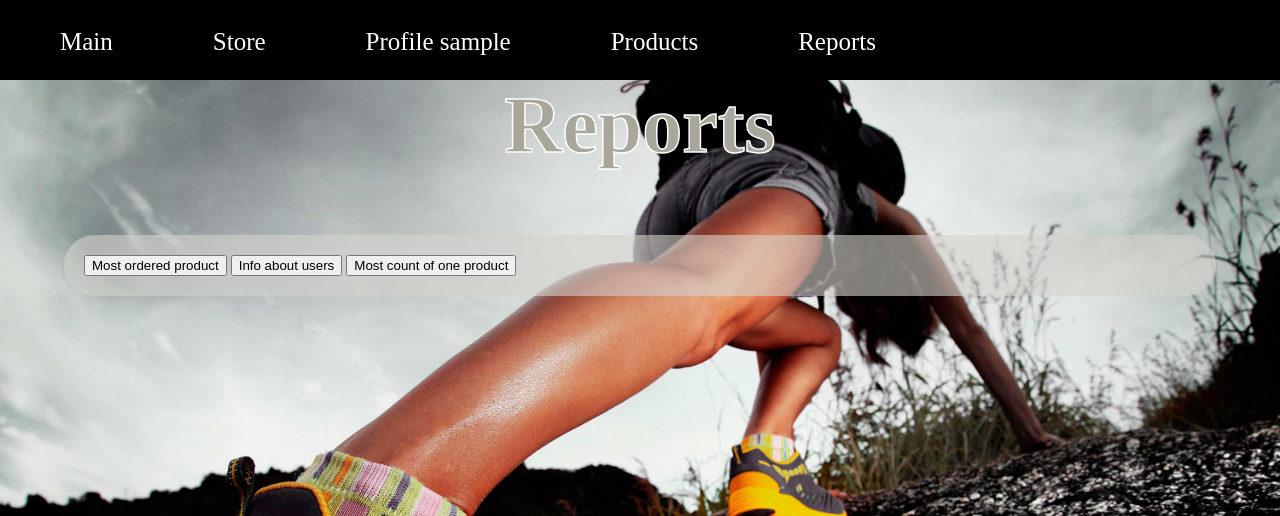
After one commit to Passkera/SportMole, a Flask app: page /reports in a window 1280 px wide. The commit adds this page. Shown: the top 516 px of the page. Run offline with Flask 3, Linux system fonts and the light colour scheme; the visitor is signed in with stand-in values (Sample User, id 1).

Commit message:
Added reports Repaired product.html

```diff
--- a/main.py
+++ b/main.py
@@ -142,6 +142,37 @@ def products():
                            role=session['role'], login=session['login'])
 
 
+@app.route("/reports", methods=['POST', 'GET'])
+def reports():
+    if session['role'] != 'admin':
+        return redirect(url_for('index'))
+    if request.method == 'POST':
+        connection = get_db()
+        with connection.cursor() as cursor:
+            if request.form['report'] == '1':
+                cursor.execute("select `product_id`,count(`product_id`) as `count ordered`"
+                               "from `orders`"
+                               "group by `product_id`"
+                               "order by count(*) DESC")
+                msg = cursor.fetchall()
+                flash(msg, '1')
+
+            elif request.form['report'] == '2':
+                cursor.execute("select * from users")
+                msg = cursor.fetchall()
+                flash(msg, '2')
+
+            elif request.form['report'] == '3':
+                cursor.execute("select `product_id`, max(`value`) as `count value`"
+                               "from `orders`"
+                               "group by `product_id`"
+                               "order by max(value) DESC")
+                msg = cursor.fetchall()
+                flash(msg, '3')
+        return redirect(url_for('reports'))
+    return render_template('reports.html', title='Reports',
+                           role=session['role'], login=session['login'])
+
 @app.route("/product/<int:id_product>")
 def product(id_product):
     if 'login' not in session:
@@ -215,7 +246,6 @@ def delete_product():
     if request.method == 'POST':
         connection = get_db()
         with connection.cursor() as cursor:
-            print(request.form['id'])
             cursor.execute("delete from product where id = %s", request.form['id'])
             connection.commit()
     return redirect(url_for('products'))
--- a/static/css/store.css
+++ b/static/css/store.css
@@ -37,7 +37,3 @@ body {
     text-align: center;
     margin-left: 6%;
 }
-
-.product_info {
-
-}
--- a/static/css/style.css
+++ b/static/css/style.css
@@ -134,3 +134,13 @@ ul.mainmenu a:hover {
 .login a:hover  {
     font-size: 120%;
 }
+
+.product_info {
+    display: inline-block;
+    float: right;
+    height: 400px;
+    width: 400px;
+    background: rgba(255, 255, 255, 0.55);
+    border-radius: 50px;
+
+}
--- a/templates/base.html
+++ b/templates/base.html
@@ -16,11 +16,12 @@
 <body>
     {% block content -%}
         <ul class="mainmenu">
-                <li><a href="/">Main</a></li>
-                <li><a href="/store">Store</a></li>
+                <li><a href="{{url_for('index')}}">Main</a></li>
+                <li><a href="{{url_for('store')}}">Store</a></li>
                 <li><a href="{{url_for('profile', login=login)}}">Profile {{login}}</a></li>
                 {% if role == 'admin' %}
-                    <li><a href=/products>Products</a></li>
+                    <li><a href="{{url_for('products')}}">Products</a></li>
+                    <li><a href="{{url_for('reports')}}">Reports</a></li>
                 {% endif %}
         </ul>
         {% block page_title %}
--- a/templates/products.html
+++ b/templates/products.html
@@ -3,7 +3,7 @@
 {% block content %}
 {{ super() }}
 {% for row in list_products %}
-<div class="product" xmlns="http://www.w3.org/1999/html">
+<div class="product">
     {% for key, value in row.items() %}
         {% if key == 'photo' %}
             <p><img src="{{value}}" width="250px" height="250px" alt="There should be image" class="photo"></p>
--- /dev/null
+++ b/templates/reports.html
@@ -0,0 +1,24 @@
+{% extends 'base.html' %}
+
+{% block content %}
+{{ super() }}
+<div class="reports">
+    <form action="{{url_for('reports')}}" method="post">
+        <button type="submit" name="report" value="1">Most ordered product</button>
+        <button type="submit" name="report" value="2">Info about users</button>
+        <button type="submit" name="report" value="3">Most count of one product</button>
+    </form>
+</div>
+
+{% for cat, msg in get_flashed_messages(True) %}
+    {% for row in msg %}
+        <div class="product">
+            <ul>
+            {% for key, value in row.items() %}
+                <li>{{key}} - {{value}}</li>
+            {% endfor %}
+            </ul>
+        </div>
+    {% endfor %}
+{% endfor %}
+{% endblock %}
--- a/templates/store.html
+++ b/templates/store.html
@@ -15,7 +15,7 @@
         {% elif key == 'name' %}
             <h3 class="title_product"><a href={{url_for('product', id_product=row.id)}}>{{value}}</a></h3>
             <form action="{{url_for('store')}}" method="POST" class="in_cart">
-                <button type="submit" value="{{row.id}}" name="id">In a cart</button>
+                <button type="submit" value="{{row.id}}" name="id" style="color: green;">In cart</button>
             </form><br/>
         {% elif key == 'price' %}
             <h4 class="price">{{key}}: {{value}}</h4>
```
Also changed, not shown: templates/product.html (+5 -3 lines), 1 other file.
